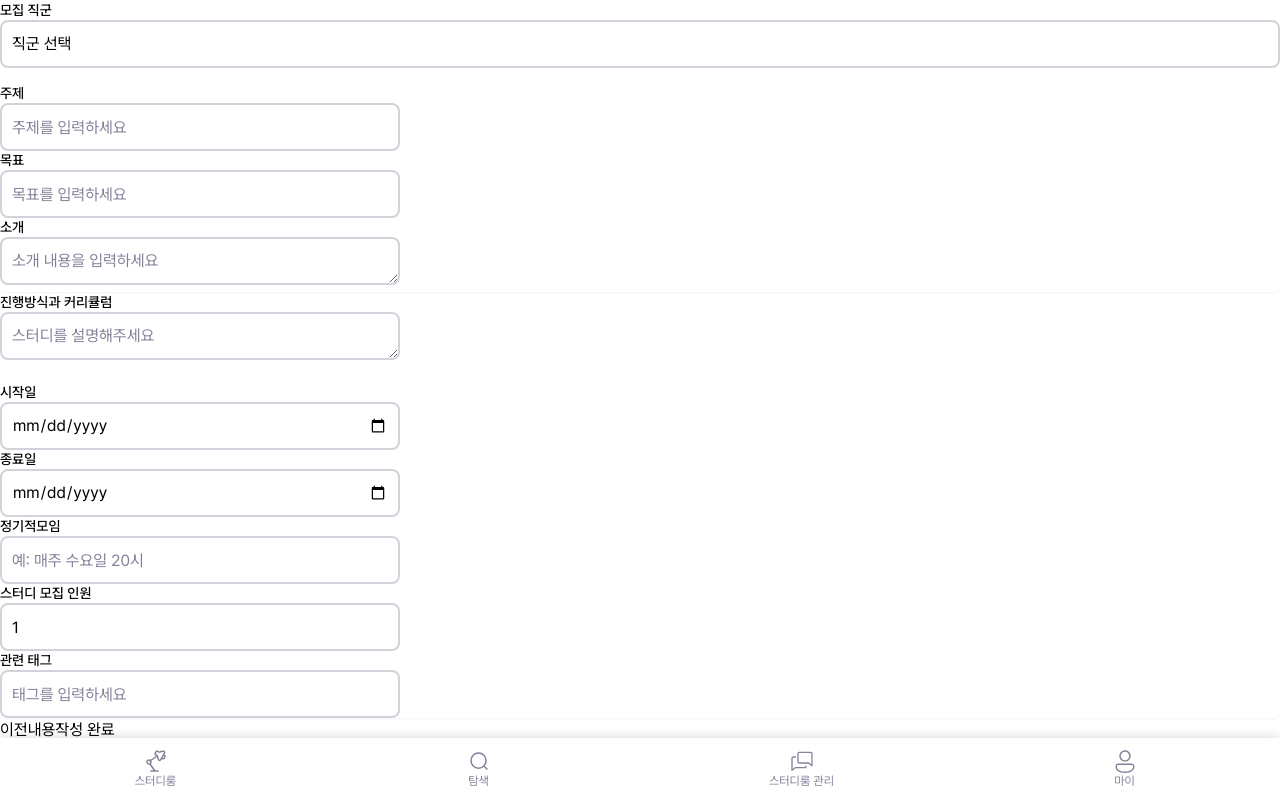
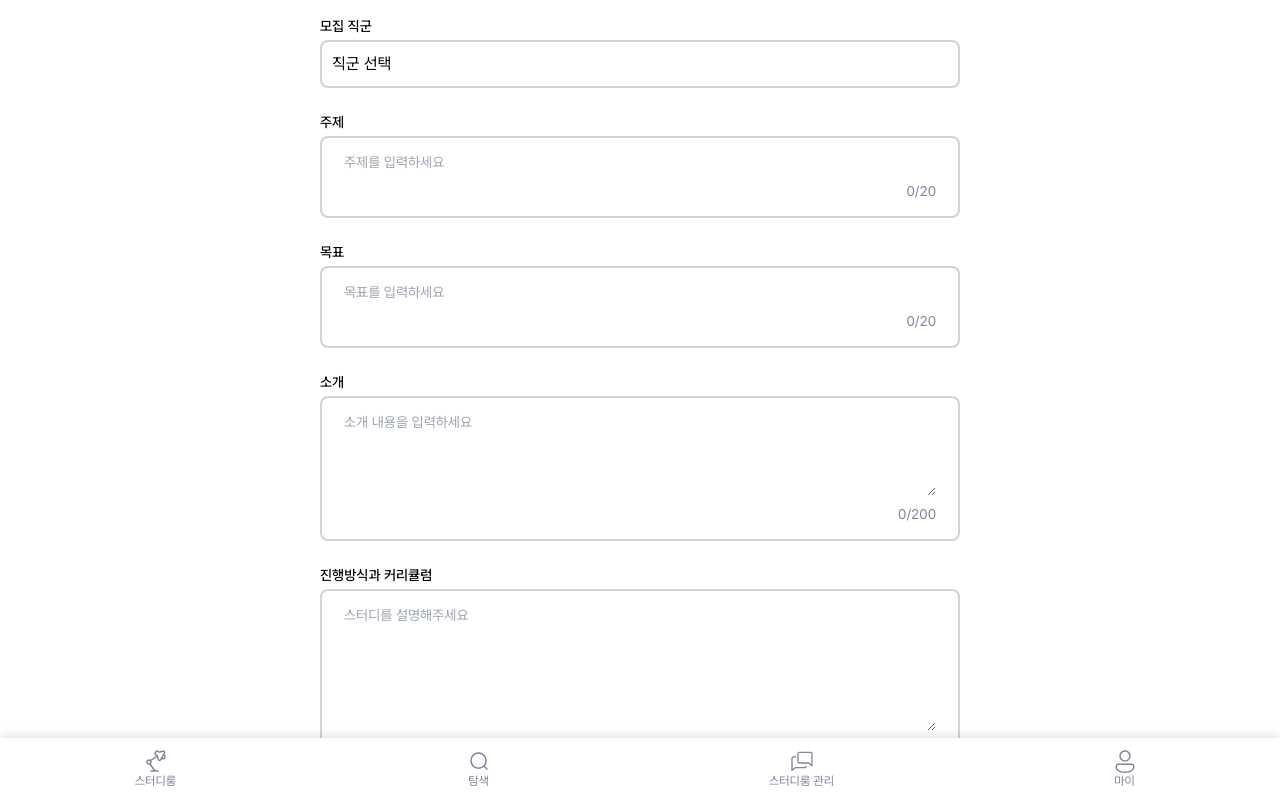
Before and after one commit to yoo-nji/Uandmy_Frontend, a Next.js app: page /createstudy in a window 1280 px wide. Shown: the top 800 px of the page. Built offline with nearby package versions, Linux system fonts and the light colour scheme.

Commit message:
[♻️refactor]: 컴포넌트 적용하여 리팩토링

```diff
--- a/src/app/createstudy/page.tsx
+++ b/src/app/createstudy/page.tsx
@@ -1,13 +1,14 @@
 'use client';
 
 import { useState } from 'react';
-import { useForm } from 'react-hook-form';
+import { Controller, useForm } from 'react-hook-form';
 
+import CountInput from '@/components/common/CountInput';
 import { Input } from '@/components/common/Input';
 import MultiSelect from '@/components/common/MultiSelect';
 
-interface FormDatas {
-  jobPosition: string;
+interface FormData {
+  jobPosition: string[];
   topic: string;
   goal: string;
   introduction: string;
@@ -21,10 +22,10 @@ interface FormDatas {
 
 const CreateStudyPage = () => {
   const {
-    register,
+    control,
     handleSubmit,
     formState: { errors },
-  } = useForm<FormDatas>();
+  } = useForm<FormData>();
 
   const [selectedJobIds, setSelectedJobIds] = useState<string[]>([]);
   const jobItems = [
@@ -38,16 +39,15 @@ const CreateStudyPage = () => {
     setSelectedJobIds(jobIds);
   };
 
-  const onSubmit = (data: FormDatas) => {
-    console.log(data);
+  const onSubmit = (data: FormData) => {
+    console.log({ ...data, jobPosition: selectedJobIds });
   };
 
   return (
+    <div className="max-w-2xl mx-auto p-4">
+      <form onSubmit={handleSubmit(onSubmit)} className="space-y-6">
         <div>
-      <form onSubmit={handleSubmit(onSubmit)}>
-        <div className="rounded-md shadow-sm -space-y-px">
-          <div className="mb-4">
-            <label className="block text-sm font-medium text-gray-700">
+          <label className="block text-sm font-medium text-gray-700 mb-1">
             모집 직군
           </label>
           <MultiSelect
@@ -59,96 +59,174 @@ const CreateStudyPage = () => {
           />
         </div>
 
+        <Controller
+          name="topic"
+          control={control}
+          rules={{ required: '주제를 입력하세요' }}
+          render={({ field }) => (
             <div>
-            <label className="block text-sm font-medium text-gray-700">
+              <label className="block text-sm font-medium text-gray-700 mb-1">
                 주제
+              </label>
+              <CountInput
+                inputType="input"
+                placeholder="주제를 입력하세요"
+                maxCount={20}
+                {...field}
+              />
+              {errors.topic && (
+                <p className="text-red-500 text-sm mt-1">
+                  {errors.topic.message}
+                </p>
+              )}
+            </div>
+          )}
+        />
+
+        <Controller
+          name="goal"
+          control={control}
+          rules={{ required: '목표를 입력하세요' }}
+          render={({ field }) => (
+            <div>
+              <label className="block text-sm font-medium text-gray-700 mb-1">
+                목표
+              </label>
+              <CountInput
+                inputType="input"
+                placeholder="목표를 입력하세요"
+                maxCount={20}
+                {...field}
+              />
+              {errors.goal && (
+                <p className="text-red-500 text-sm mt-1">
+                  {errors.goal.message}
+                </p>
+              )}
+            </div>
+          )}
+        />
+
+        <Controller
+          name="introduction"
+          control={control}
+          render={({ field }) => (
+            <div>
+              <label className="block text-sm font-medium text-gray-700 mb-1">
+                소개
+              </label>
+              <CountInput
+                inputType="textarea"
+                placeholder="소개 내용을 입력하세요"
+                maxCount={200}
+                rows={4}
+                {...field}
+              />
+            </div>
+          )}
+        />
+
+        <Controller
+          name="methodAndCurriculum"
+          control={control}
+          render={({ field }) => (
+            <div>
+              <label className="block text-sm font-medium text-gray-700 mb-1">
+                진행방식과 커리큘럼
+              </label>
+              <CountInput
+                inputType="textarea"
+                placeholder="스터디를 설명해주세요"
+                maxCount={500}
+                rows={6}
+                {...field}
+              />
+            </div>
+          )}
+        />
+
+        <div className="grid grid-cols-2 gap-4">
+          <Controller
+            name="startDate"
+            control={control}
+            render={({ field }) => (
+              <div>
+                <label className="block text-sm font-medium text-gray-700 mb-1">
+                  시작일
+                </label>
+                <Input type="date" {...field} />
+              </div>
+            )}
+          />
+
+          <Controller
+            name="endDate"
+            control={control}
+            render={({ field }) => (
+              <div>
+                <label className="block text-sm font-medium text-gray-700 mb-1">
+                  종료일
+                </label>
+                <Input type="date" {...field} />
+              </div>
+            )}
+          />
+        </div>
+
+        <Controller
+          name="regularMeeting"
+          control={control}
+          render={({ field }) => (
+            <div>
+              <label className="block text-sm font-medium text-gray-700 mb-1">
+                정기적 모임
               </label>
               <Input
                 type="text"
-              placeholder="주제를 입력하세요"
-              maxLength={20}
-              {...register('topic', { required: '주제를 입력하세요' })}
-            />
-            {errors.topic && (
-              <p className="text-danger">{errors.topic.message}</p>
-            )}
-          </div>
-
-          <div>
-            <label className="block text-sm font-medium text-gray-700">
-              목표
-            </label>
-            <Input
-              type="text"
-              placeholder="목표를 입력하세요"
-              maxLength={20}
-              {...register('goal', { required: '목표를 입력하세요' })}
+                placeholder="예: 매주 수요일 20시"
+                {...field}
               />
             </div>
+          )}
+        />
 
+        <Controller
+          name="studyRecruitmentNumber"
+          control={control}
+          render={({ field }) => (
             <div>
-            <label className="block text-sm font-medium text-gray-700">
-              소개
-            </label>
-            <textarea
-              className="w-[25rem] h-[3rem] border-solid border-2 border-[#CED4DA] rounded-lg placeholder-[#82829B] p-[0.625rem]"
-              placeholder="소개 내용을 입력하세요"
-              maxLength={200}
-              {...register('introduction')}
-            />
-          </div>
-        </div>
-        <div className="rounded-md shadow-sm -space-y-px">
-          <div className="mb-4">
-            <label className="block text-sm font-medium text-gray-700">
-              진행방식과 커리큘럼
-            </label>
-            <textarea
-              placeholder="스터디를 설명해주세요"
-              maxLength={500}
-              className="w-[25rem] h-[3rem] border-solid border-2 border-[#CED4DA] rounded-lg placeholder-[#82829B] p-[0.625rem]"
-            />
-          </div>
-
-          <div>
-            <label className="block text-sm font-medium text-gray-700">
-              시작일
-            </label>
-            <Input type="date" />
-          </div>
-
-          <div>
-            <label className="block text-sm font-medium text-gray-700">
-              종료일
-            </label>
-            <Input type="date" />
-          </div>
-
-          <div>
-            <label className="block text-sm font-medium text-gray-700">
-              정기적모임
-            </label>
-            <Input type="text" placeholder="예: 매주 수요일 20시" />
-          </div>
-
-          <div>
-            <label className="block text-sm font-medium text-gray-700">
+              <label className="block text-sm font-medium text-gray-700 mb-1">
                 스터디 모집 인원
               </label>
-            <Input type="number" defaultValue={1} />
+              <Input type="number" defaultValue={1} {...field} />
             </div>
+          )}
+        />
 
+        <Controller
+          name="tags"
+          control={control}
+          render={({ field }) => (
             <div>
-            <label className="block text-sm font-medium text-gray-700">
+              <label className="block text-sm font-medium text-gray-700 mb-1">
                 관련 태그
               </label>
-            <Input type="text" placeholder="태그를 입력하세요" />
+              <Input type="text" placeholder="태그를 입력하세요" {...field} />
             </div>
-        </div>
+          )}
+        />
 
-        <div>
-          <button type="button">이전</button>
-          <button type="submit">내용작성 완료</button>
+        <div className="flex justify-between">
+          <button
+            type="button"
+            className="px-4 py-2 border border-gray-300 rounded-md shadow-sm text-sm font-medium text-gray-700 bg-white hover:bg-gray-50">
+            이전
+          </button>
+          <button
+            type="submit"
+            className="px-4 py-2 border border-transparent rounded-md shadow-sm text-sm font-medium text-white bg-indigo-600 hover:bg-indigo-700">
+            내용작성 완료
+          </button>
         </div>
       </form>
     </div>
```
Lines whose indentation alone changed are shown as unchanged.
